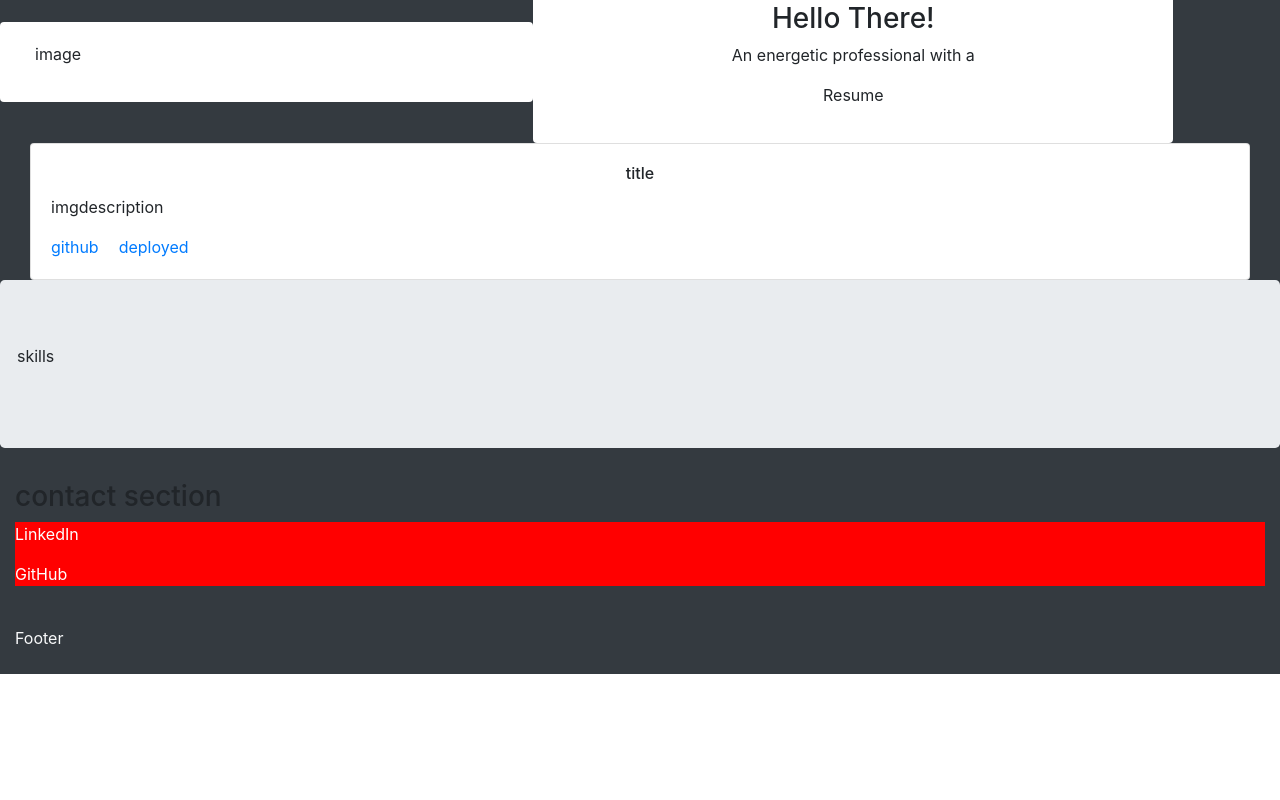
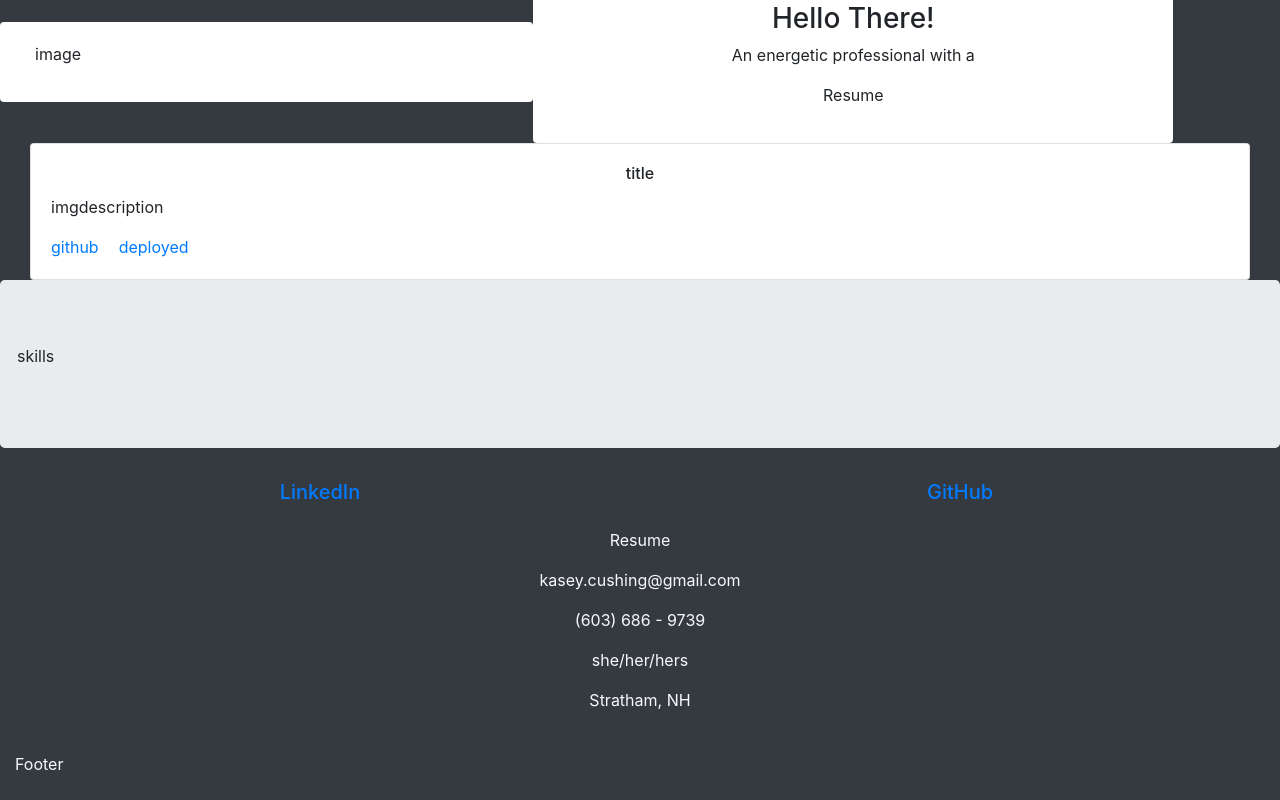
Before and after one commit to kcushing1/React-Portfolio, a React (Create React App) app: page / in a window 1280 px wide. Shown: the part 1012-1812 px from the top of the page. Before the commit the page ends 1686 px from the top, so only its background shows below. Built offline with nearby package versions, Linux system fonts and the light colour scheme.

Commit message:
Contact.js with my info

```diff
--- a/src/components/Contact.js
+++ b/src/components/Contact.js
@@ -4,11 +4,41 @@ import Github from "./Links/Github";
 
 export default function Contact() {
   return (
-    <div>
-      <h3>contact section</h3>
-      <div style={{ background: "red" }}>
-        <LinkedIn />
-        <Github />
+    <div className="row pb-6">
+      <div className="col ">
+        <div className="row justify-content-center">
+          <h5 className="col text-center">
+            <LinkedIn />
+          </h5>
+          <h5 className="col text-center">
+            <Github />
+          </h5>
+        </div>
+        <div className="row justify-content-center">
+          <div className="row ">
+            <div className="col ">
+              <div className="row">
+                <p className="col text-center">
+                  <a className="text-light" href="#" target="_blank">
+                    Resume
+                  </a>
+                </p>
+              </div>
+              <div className="row text-center">
+                <p className="col text-light">kasey.cushing@gmail.com</p>
+              </div>
+              <div className="row text-center">
+                <p className="col text-light">(603) 686 - 9739</p>
+              </div>
+              <div className="row text-center">
+                <p className="col text-light">she/her/hers</p>
+              </div>
+              <div className="row text-center">
+                <p className="col text-light">Stratham, NH</p>
+              </div>
+            </div>
+          </div>
+        </div>
       </div>
     </div>
   );
--- a/src/components/Footer.js
+++ b/src/components/Footer.js
@@ -2,9 +2,10 @@ import React from "react";
 
 export default function Footer() {
   return (
-    <footer id="sticky-footer" className="py-4 bg-dark  text-light">
+    <footer id="sticky-footer" className="py-4 bg-dark text-light">
       Footer
     </footer>
   );
 }
 //class was fixed-bottom to stay at bottom
+//note: class assignment requires sticky footer
--- a/src/components/Links/Github.js
+++ b/src/components/Links/Github.js
@@ -4,11 +4,7 @@ import "./links.css";
 export default function Github() {
   return (
     <p>
-      <a
-        href="https://github.com/kcushing1"
-        target="_blank"
-        style={{ color: "white ", background: "red" }}
-      >
+      <a href="https://github.com/kcushing1" target="_blank">
         GitHub
       </a>
     </p>
--- a/src/components/Links/LinkedIn.js
+++ b/src/components/Links/LinkedIn.js
@@ -7,7 +7,6 @@ export default function LinkedIn() {
       <a
         href="https://www.linkedin.com/in/kasey-cushing-053bbab1/"
         target="_blank"
-        style={{ color: "white " }}
       >
         LinkedIn
       </a>
--- a/src/components/Links/Resume.js
+++ b/src/components/Links/Resume.js
@@ -0,0 +1,5 @@
+import React from "react";
+
+export default function Resume() {
+  return <p>Resume</p>;
+}
```
Also changed, not shown: src/components/Projects/projData.js (added, +11 -0 lines).
